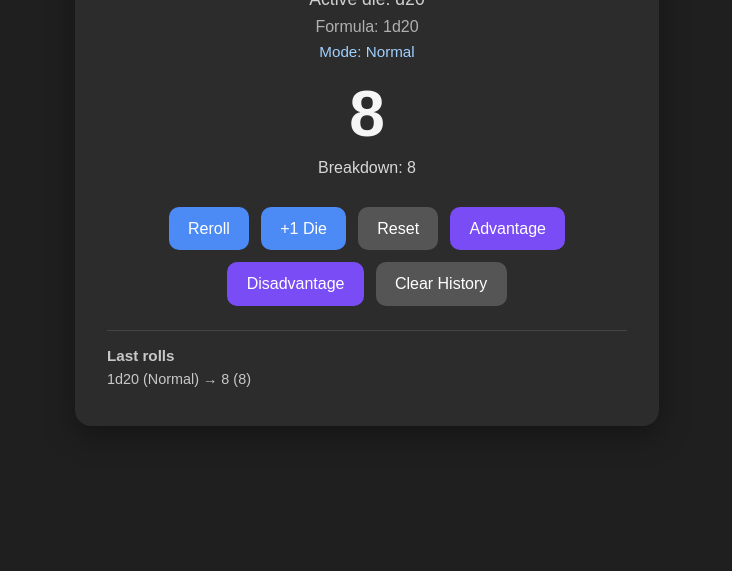
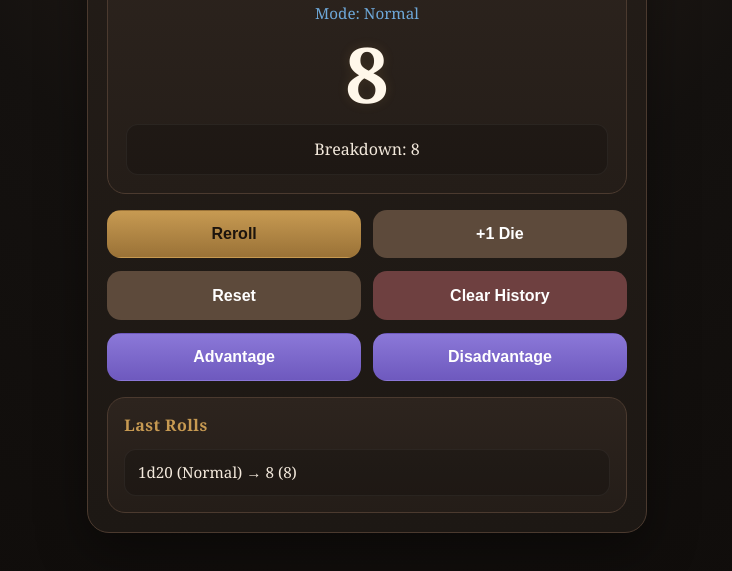
Before and after one commit to marciju1/diceRoll, a plain HTML site: page index.html in a window 1280 px wide. Shown: the part 229-800 px from the top of the page, without its empty margins (273-1005 px from the left). Drawn offline with Linux system fonts and the light colour scheme.

Commit message:
Update index.html

```diff
--- a/index.html
+++ b/index.html
@@ -5,99 +5,182 @@
   <meta name="viewport" content="width=device-width, initial-scale=1.0">
   <title>NFC Dice Roller</title>
   <style>
-    body {
-      font-family: Arial, sans-serif;
-      background: #1f1f1f;
-      color: #f5f5f5;
-      display: flex;
-      align-items: center;
-      justify-content: center;
-      min-height: 100vh;
-      margin: 0;
+    :root {
+      --bg: #14110f;
+      --bg-2: #1d1814;
+      --panel: #241d18;
+      --panel-2: #2d241e;
+      --line: #4b3a2f;
+      --text: #f3e9dc;
+      --muted: #c9b79f;
+      --gold: #c79a52;
+      --gold-dark: #9a7237;
+      --blue: #6ea8d9;
+      --purple: #8f73d6;
+      --danger: #8f4b4b;
+      --shadow: rgba(0, 0, 0, 0.4);
     }
 
-    .card {
-      background: #2c2c2c;
-      padding: 2rem;
-      border-radius: 16px;
-      text-align: center;
-      width: min(92vw, 520px);
-      box-shadow: 0 10px 30px rgba(0,0,0,0.35);
+    * {
+      box-sizing: border-box;
     }
 
-    h1 {
-      margin-top: 0;
-      font-size: 1.4rem;
+    body {
+      margin: 0;
+      min-height: 100vh;
+      font-family: Georgia, "Times New Roman", serif;
+      background:
+        radial-gradient(circle at top, #2e241d 0%, var(--bg) 45%, #0f0c0a 100%);
+      color: var(--text);
+      display: flex;
+      justify-content: center;
+      align-items: center;
+      padding: 1rem;
+    }
+
+    .app {
+      width: min(100%, 560px);
+      background: linear-gradient(180deg, var(--panel) 0%, var(--bg-2) 100%);
+      border: 1px solid var(--line);
+      border-radius: 22px;
+      box-shadow: 0 18px 50px var(--shadow);
+      overflow: hidden;
+    }
+
+    .header {
+      padding: 1.4rem 1.4rem 1rem;
+      border-bottom: 1px solid var(--line);
+      background: linear-gradient(180deg, rgba(199,154,82,0.08), rgba(0,0,0,0));
+      text-align: center;
+    }
+
+    .title {
+      margin: 0;
+      font-size: 1.6rem;
+      letter-spacing: 0.04em;
+      color: var(--text);
+    }
+
+    .subtitle {
+      margin-top: 0.35rem;
+      font-size: 0.95rem;
+      color: var(--muted);
+    }
+
+    .main {
+      padding: 1.2rem;
+      display: grid;
+      gap: 1rem;
+    }
+
+    .result-card {
+      background: linear-gradient(180deg, var(--panel-2), var(--panel));
+      border: 1px solid var(--line);
+      border-radius: 18px;
+      padding: 1.1rem;
+      text-align: center;
     }
 
     .die {
-      font-size: 1.1rem;
-      margin-bottom: 0.5rem;
-      color: #cfcfcf;
+      font-size: 1rem;
+      color: var(--muted);
+      margin-bottom: 0.35rem;
     }
 
     .formula {
       font-size: 1rem;
-      margin-bottom: 0.4rem;
-      color: #b0b0b0;
+      color: var(--gold);
+      margin-bottom: 0.35rem;
     }
 
     .mode {
+      min-height: 1.2em;
       font-size: 0.95rem;
-      margin-bottom: 1rem;
-      color: #9fd0ff;
-      min-height: 1.2em;
+      color: var(--blue);
+      margin-bottom: 0.8rem;
     }
 
     .result {
-      font-size: 4rem;
+      font-size: clamp(3rem, 8vw, 4.8rem);
+      line-height: 1;
       font-weight: bold;
-      margin: 0.5rem 0;
+      color: #fff7ea;
+      text-shadow: 0 0 12px rgba(199,154,82,0.15);
+      margin-bottom: 0.7rem;
     }
 
     .breakdown {
       font-size: 1rem;
-      color: #d8d8d8;
-      min-height: 1.5em;
-      margin-bottom: 1.5rem;
+      color: var(--text);
+      background: rgba(0,0,0,0.18);
+      border: 1px solid rgba(255,255,255,0.05);
+      border-radius: 12px;
+      padding: 0.8rem;
+      min-height: 3.2rem;
+      display: flex;
+      align-items: center;
+      justify-content: center;
+      text-align: center;
     }
 
-    .buttons {
-      display: flex;
+    .controls {
+      display: grid;
+      gap: 0.8rem;
+    }
+
+    .button-row {
+      display: grid;
+      grid-template-columns: repeat(2, 1fr);
       gap: 0.75rem;
-      justify-content: center;
-      flex-wrap: wrap;
-      margin-bottom: 1.5rem;
     }
 
     button {
+      min-height: 48px;
+      padding: 0.9rem 1rem;
+      border: 1px solid transparent;
+      border-radius: 14px;
       font-size: 1rem;
-      padding: 0.8rem 1.2rem;
-      border: none;
-      border-radius: 10px;
-      background: #4c8bf5;
+      font-weight: 600;
       color: white;
       cursor: pointer;
+      transition: transform 0.08s ease, opacity 0.2s ease, background 0.2s ease;
     }
 
-    button:hover {
-      background: #3a76db;
+    button:active {
+      transform: translateY(1px) scale(0.99);
+    }
+
+    .primary {
+      background: linear-gradient(180deg, var(--gold), var(--gold-dark));
+      color: #1c140d;
+    }
+
+    .primary:hover {
+      opacity: 0.95;
     }
 
     .secondary {
-      background: #555;
+      background: #5d4a3b;
     }
 
     .secondary:hover {
-      background: #666;
+      background: #6a5544;
     }
 
     .special {
-      background: #7a4cf5;
+      background: linear-gradient(180deg, #8b78d8, #6e59be);
     }
 
     .special:hover {
-      background: #6538d9;
+      opacity: 0.95;
+    }
+
+    .danger {
+      background: #6e4040;
+    }
+
+    .danger:hover {
+      background: #815050;
     }
 
     .hidden {
@@ -105,55 +188,98 @@
     }
 
     .history {
-      text-align: left;
-      font-size: 0.9rem;
-      color: #c8c8c8;
-      border-top: 1px solid #444;
-      padding-top: 1rem;
-      margin-top: 0.5rem;
-      max-height: 9rem;
-      overflow-y: auto;
+      background: linear-gradient(180deg, var(--panel-2), var(--panel));
+      border: 1px solid var(--line);
+      border-radius: 18px;
+      padding: 1rem;
     }
 
     .history-title {
+      font-size: 1rem;
       font-weight: bold;
-      margin-bottom: 0.4rem;
-      font-size: 0.95rem;
+      color: var(--gold);
+      margin-bottom: 0.8rem;
+      letter-spacing: 0.03em;
     }
 
     .history-list {
       list-style: none;
       padding: 0;
       margin: 0;
+      display: grid;
+      gap: 0.55rem;
     }
 
     .history-item {
-      margin-bottom: 0.3rem;
-      line-height: 1.3;
+      background: rgba(0,0,0,0.18);
+      border: 1px solid rgba(255,255,255,0.05);
+      border-radius: 12px;
+      padding: 0.75rem 0.8rem;
+      line-height: 1.35;
+      color: var(--text);
+      font-size: 0.95rem;
+    }
+
+    @media (max-width: 520px) {
+      .main {
+        padding: 1rem;
+      }
+
+      .header {
+        padding: 1.2rem 1rem 0.9rem;
+      }
+
+      .title {
+        font-size: 1.4rem;
+      }
+
+      .button-row {
+        grid-template-columns: 1fr;
+      }
+
+      button {
+        width: 100%;
+      }
     }
   </style>
 </head>
 <body>
-  <div class="card">
-    <h1>NFC Dice Roller</h1>
+  <div class="app">
+    <div class="header">
+      <h1 class="title">NFC Dice Roller</h1>
+      <div class="subtitle">Tap a die token, then roll your fate.</div>
+    </div>
+
+    <div class="main">
+      <div class="result-card">
         <div class="die" id="dieLabel">Loading...</div>
         <div class="formula" id="formulaLabel">-</div>
         <div class="mode" id="modeLabel"></div>
         <div class="result" id="result">-</div>
         <div class="breakdown" id="breakdown">-</div>
+      </div>
 
-    <div class="buttons">
-      <button id="rerollBtn">Reroll</button>
-      <button id="addDieBtn">+1 Die</button>
+      <div class="controls">
+        <div class="button-row">
+          <button id="rerollBtn" class="primary">Reroll</button>
+          <button id="addDieBtn" class="secondary">+1 Die</button>
+        </div>
+
+        <div class="button-row">
           <button id="resetBtn" class="secondary">Reset</button>
+          <button id="clearHistoryBtn" class="danger">Clear History</button>
+        </div>
+
+        <div class="button-row" id="d20Row">
           <button id="advBtn" class="special hidden">Advantage</button>
           <button id="disBtn" class="special hidden">Disadvantage</button>
-      <button id="clearHistoryBtn" class="secondary">Clear History</button>
+        </div>
       </div>
 
-    <div class="history" id="history">
-      <div class="history-title">Last rolls</div>
+      <div class="history">
+        <div class="history-title">Last Rolls</div>
         <ul class="history-list" id="historyList"></ul>
+      </div>
     </div>
   </div>
 
@@ -248,6 +374,20 @@
       renderHistory();
     }
 
+    function flashResult() {
+      resultEl.animate(
+        [
+          { transform: "scale(0.92)", opacity: 0.6 },
+          { transform: "scale(1.05)", opacity: 1 },
+          { transform: "scale(1)", opacity: 1 }
+        ],
+        {
+          duration: 220,
+          easing: "ease-out"
+        }
+      );
+    }
+
     function doRoll() {
       const sides = allowedDice[currentDie];
       const rolls = rollMultipleDice(sides, diceCount);
@@ -262,6 +402,7 @@
       breakdownEl.textContent = `Breakdown: ${rolls.join(" + ")}`;
 
       updateD20Buttons();
+      flashResult();
 
       addToHistory({
         formula: `${formulaText} (Normal)`,
@@ -284,6 +425,7 @@
       breakdownEl.textContent = `Breakdown: ${first}, ${second}`;
 
       updateD20Buttons();
+      flashResult();
 
       addToHistory({
         formula: "1d20 adv",
@@ -306,6 +448,7 @@
       breakdownEl.textContent = `Breakdown: ${first}, ${second}`;
 
       updateD20Buttons();
+      flashResult();
 
       addToHistory({
         formula: "1d20 dis",
```
Lines whose indentation alone changed are shown as unchanged.
